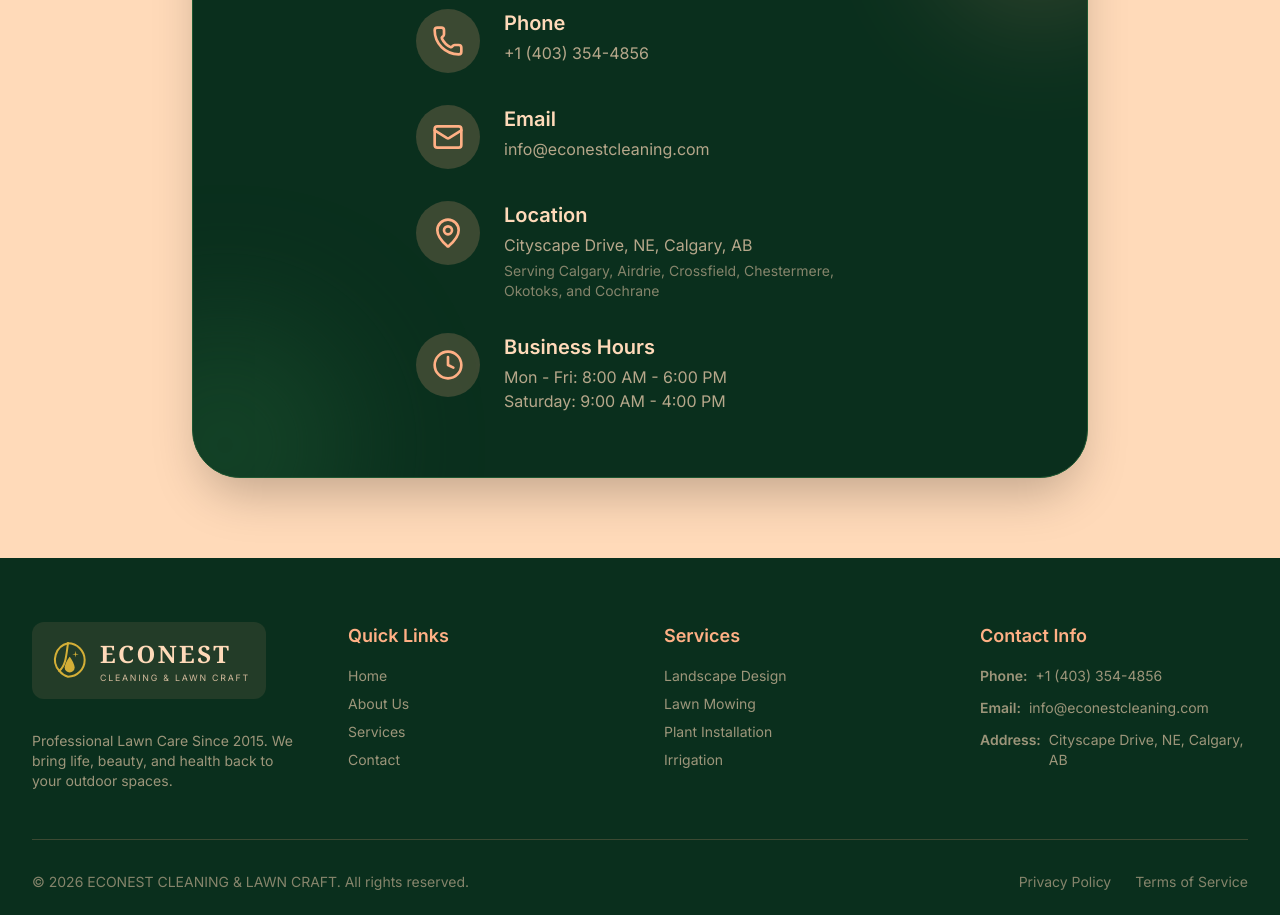
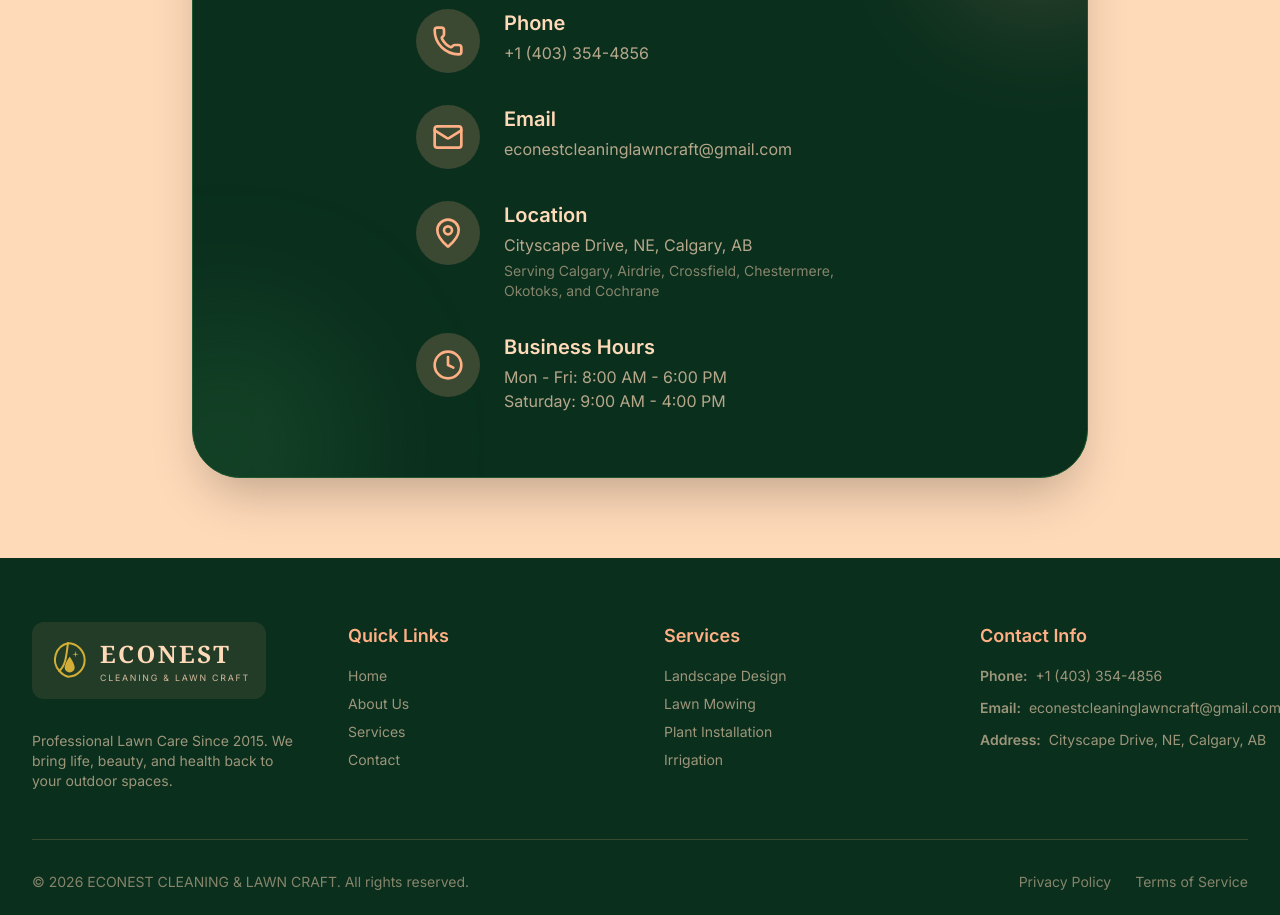
Before and after one commit to Player1205/Landscaping, a React (Vite) app: page /contact in a window 1280 px wide. Shown: the part 680-1595 px from the top of the page. Built offline with nearby package versions, Linux system fonts and the light colour scheme.

Commit message:
Email Update

```diff
--- a/src/components/Footer.tsx
+++ b/src/components/Footer.tsx
@@ -43,7 +43,8 @@
                 <span className="font-semibold sm:mr-2 mb-1 sm:mb-0">Phone:</span> +1 (403) 354-4856
               </li>
               <li className="flex flex-col sm:flex-row items-center sm:items-start">
-                <span className="font-semibold sm:mr-2 mb-1 sm:mb-0">Email:</span> info@econestcleaning.com
+                <span className="font-semibold sm:mr-2 mb-1 sm:mb-0">Email:</span>
+                <a href="mailto:econestcleaninglawncraft@gmail.com?subject=Free%20Quote%20Request&body=Hi!%20I%20would%20like%20to%20request%20a%20free%20quote%20for%20my%20property." className="hover:text-accent transition-colors">econestcleaninglawncraft@gmail.com</a>
               </li>
               <li className="flex flex-col sm:flex-row items-center sm:items-start text-center sm:text-left">
                 <span className="font-semibold sm:mr-2 mb-1 sm:mb-0">Address:</span> Cityscape Drive, NE, Calgary, AB
--- a/src/components/QuoteModal.tsx
+++ b/src/components/QuoteModal.tsx
@@ -19,7 +19,7 @@
     handleClose();
   };
 
-  const email = 'info@econestcleaning.com';
+  const email = 'econestcleaninglawncraft@gmail.com';
   const subject = 'Free Quote Request';
   const body = 'Hi! I would like to request a free quote for my property.';
 
--- a/src/pages/Contact.tsx
+++ b/src/pages/Contact.tsx
@@ -46,7 +46,7 @@
                   </div>
                   <div className="flex-1">
                     <h3 className="font-semibold text-sm sm:text-base md:text-xl mb-1">Email</h3>
-                    <p className="text-light/70 break-all text-sm md:text-base">info@econestcleaning.com</p>
+                    <a href="mailto:econestcleaninglawncraft@gmail.com?subject=Free%20Quote%20Request&body=Hi!%20I%20would%20like%20to%20request%20a%20free%20quote%20for%20my%20property." className="text-light/70 hover:text-accent transition-colors break-all text-sm md:text-base inline-block">econestcleaninglawncraft@gmail.com</a>
                   </div>
                 </div>
 
```
